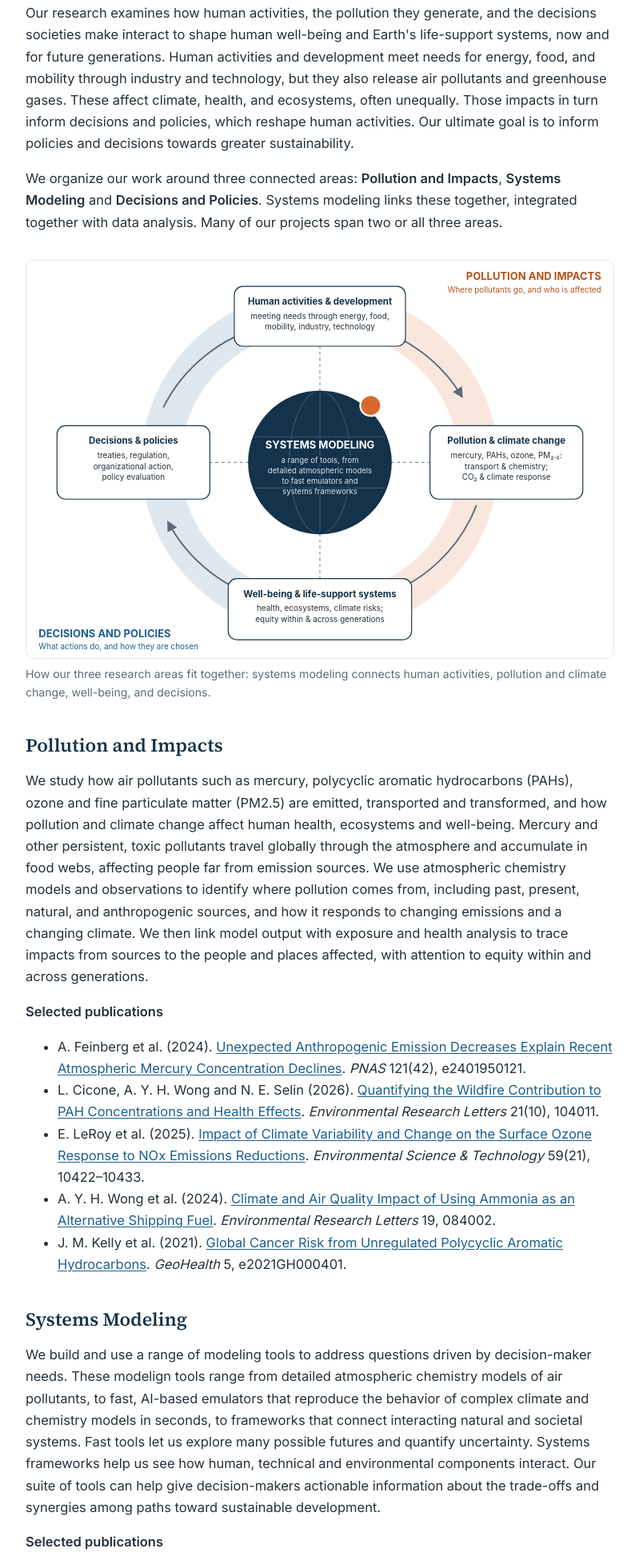
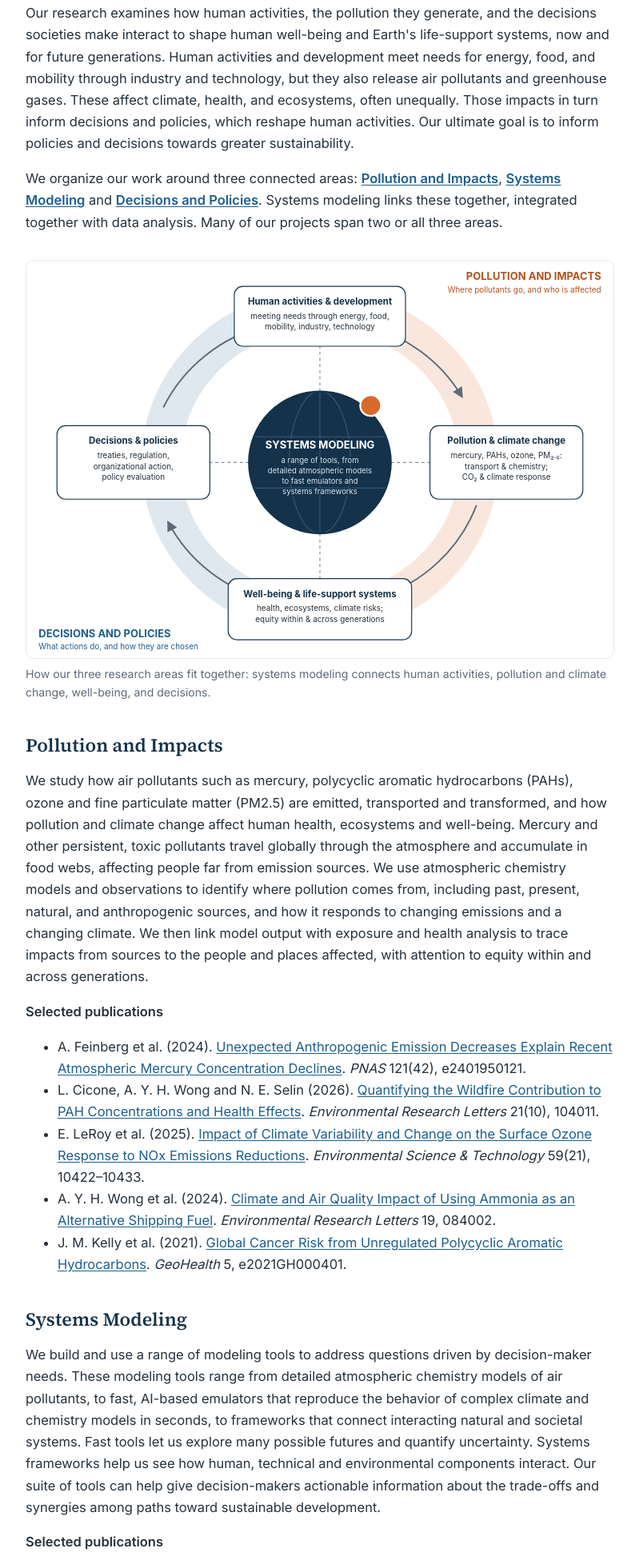
Before and after one commit to selingroup/website, an Eleventy site: page src/research.md in a window 1280 px wide. Shown: the part 367-2323 px from the top of the page at 80% size, without its empty margins (52-851 px from the left). Built offline with nearby package versions, Linux system fonts and the light colour scheme; Eleventy itself is replaced by a stand-in of ours; files that its build step writes are made by us from their sources; what js-yaml would draw is missing.

Commit message:
link and typo fixes

```diff
--- a/src/assets/css/style.css
+++ b/src/assets/css/style.css
@@ -89,6 +89,7 @@ h3 { font-size: 1.1rem; }
 .prose { max-width: 46rem; }
 .prose h2 { margin-top: 1.8em; }
 .prose figure { margin: 2em 0; }
+.prose h2[id] { scroll-margin-top: 90px; }
 .prose figcaption { font-size: .88rem; color: var(--muted); margin-top: .5em; }
 .prose figure img { border: 1px solid var(--line); border-radius: var(--radius); }
 
--- a/src/research.md
+++ b/src/research.md
@@ -7,7 +7,7 @@ lede: Understanding how pollution and climate change affect human well-being, an
 
 Our research examines how human activities, the pollution they generate, and the decisions societies make interact to shape human well-being and Earth's life-support systems, now and for future generations. Human activities and development meet needs for energy, food, and mobility through industry and technology, but they also release air pollutants and greenhouse gases. These affect climate, health, and ecosystems, often unequally. Those impacts in turn inform decisions and policies, which reshape human activities. Our ultimate goal is to inform policies and decisions towards greater sustainability.
 
-We organize our work around three connected areas: **Pollution and Impacts**, **Systems Modeling** and **Decisions and Policies**. Systems modeling links these together, integrated together with data analysis. Many of our projects span two or all three areas.
+We organize our work around three connected areas: **[Pollution and Impacts](#pollution-and-impacts)**, **[Systems Modeling](#systems-modeling)** and **[Decisions and Policies](#decisions-and-policies)**. Systems modeling links these together, integrated together with data analysis. Many of our projects span two or all three areas.
 
 <figure>
   <img src="/assets/images/site/research-diagram.svg" alt="Conceptual diagram of the Selin Group's research. A cycle runs from human activities and development (meeting needs through energy, food, mobility, industry and technology), to pollution and climate change (mercury, PAHs, ozone and PM2.5 transport and chemistry; CO2 and climate response), to well-being and life-support systems (health, ecosystems, climate risks, and equity within and across generations), to decisions and policies (treaties, regulation, organizational action, policy evaluation), and back to human activities. At the center, a globe labeled Systems Modeling connects every stage, using tools that range from detailed atmospheric models to fast emulators and systems frameworks. The Pollution and Impacts area covers the half of the cycle from activities to impacts; the Decisions and Policies area covers the half from impacts back to activities.">
@@ -28,7 +28,7 @@ We study how air pollutants such as mercury, polycyclic aromatic hydrocarbons (P
 
 <h2 id="systems-modeling">Systems Modeling</h2>
 
-We build and use a range of modeling tools to address questions driven by decision-maker needs. These modelign tools range from detailed atmospheric chemistry models of air pollutants, to fast, AI-based emulators that reproduce the behavior of complex climate and chemistry models in seconds, to frameworks that connect interacting natural and societal systems. Fast tools let us explore many possible futures and quantify uncertainty. Systems frameworks help us see how human, technical and environmental components interact. Our suite of tools can help give decision-makers actionable information about the trade-offs and synergies among paths toward sustainable development.
+We build and use a range of modeling tools to address questions driven by decision-maker needs. These modeling tools range from detailed atmospheric chemistry models of air pollutants, to fast, AI-based emulators that reproduce the behavior of complex climate and chemistry models in seconds, to frameworks that connect interacting natural and societal systems. Fast tools let us explore many possible futures and quantify uncertainty. Systems frameworks help us see how human, technical and environmental components interact. Our suite of tools can help give decision-makers actionable information about the trade-offs and synergies among paths toward sustainable development.
 
 **Selected publications**
 
```
